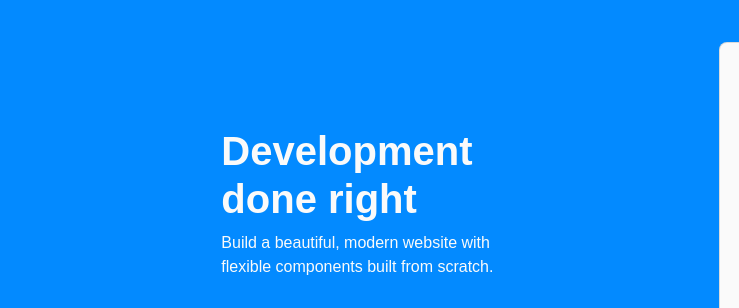
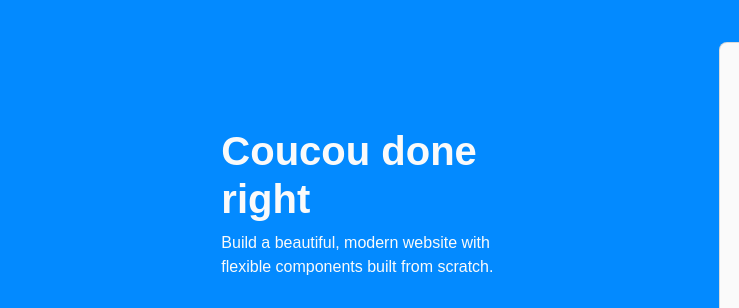
Before and after one commit to estellewal/hiOdoo, a website: page index.html in a window 1280 px wide. Shown: the part 81-389 px from the top of the page, 0-739 px from the left. Drawn offline with nearby package versions, Linux system fonts and the light colour scheme; a web font is replaced by a local one.

Commit message:
Content update

```diff
--- a/index.html
+++ b/index.html
@@ -63,7 +63,7 @@
                     <div class="col-7 text-white">
                         <div class="row">
                             <div class="col-8">
-                                <h1>Development done right</h1>
+                                <h1>Coucou done right</h1>
                                 <p>Build a beautiful, modern website with flexible components built from scratch.</p>
                                 <button type="button" class="btn btn-lg btn-light mt-3 mb-5">
                                     <span class="pr-2">Get started</span>
```
